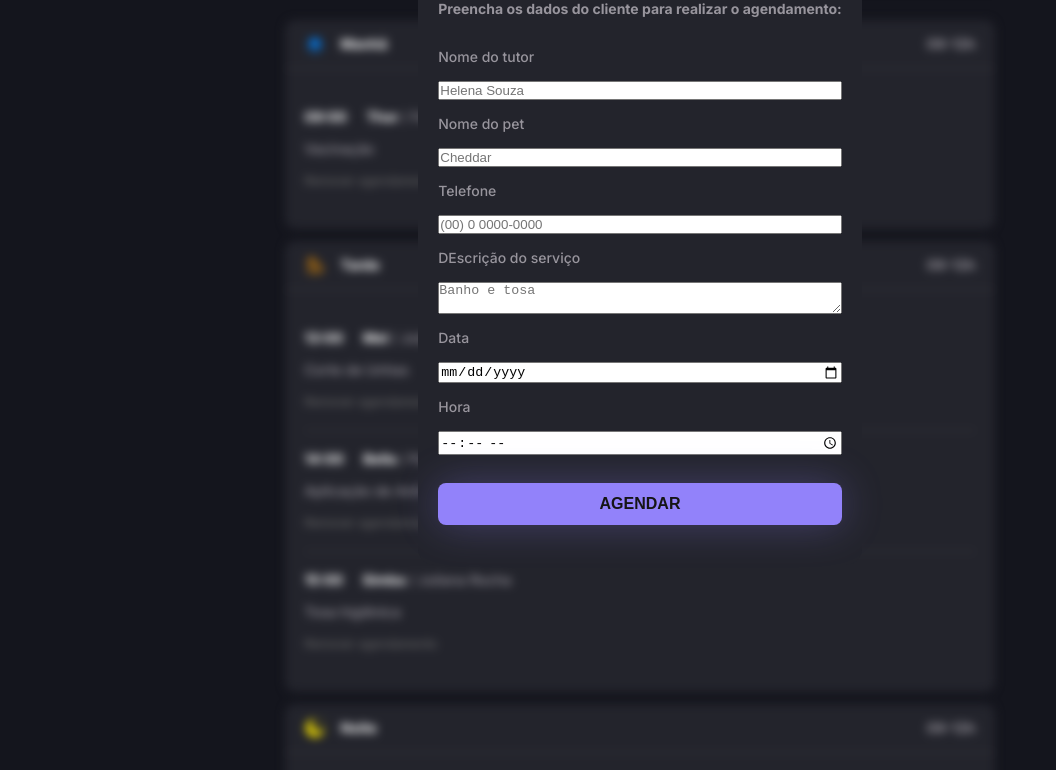
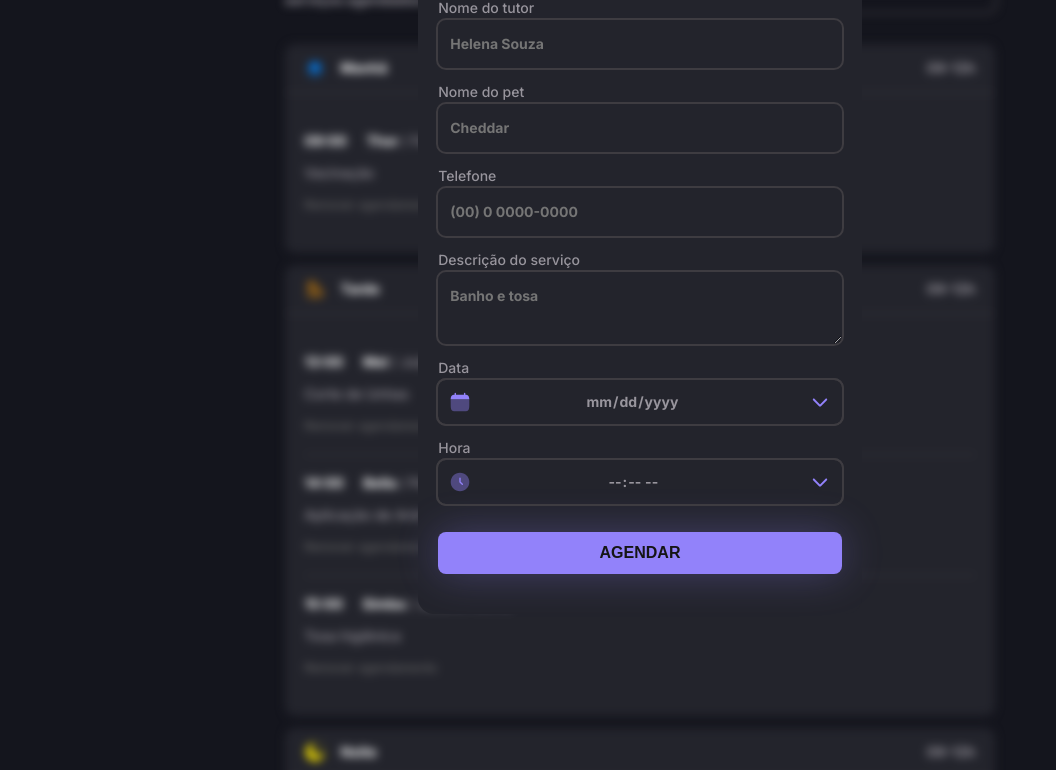
Before and after one commit to jeanpj12/mundoPet, a website built with webpack: page index.html in a window 1280 px wide. Shown: the part 162-932 px from the top of the page, without its empty margins (0-1056 px from the left). Built offline with nearby package versions, Linux system fonts and the light colour scheme.

Commit message:
Estruturação e estilização do pop up

```diff
--- a/index.html
+++ b/index.html
@@ -1,5 +1,6 @@
 <!DOCTYPE html>
 <html lang="en">
+
 <head>
   <meta charset="UTF-8" />
   <meta name="viewport" content="width=device-width, initial-scale=1.0" />
@@ -9,9 +10,9 @@
   <link rel="preconnect" href="https://fonts.gstatic.com" crossorigin />
   <link
     href="https://fonts.googleapis.com/css2?family=Inter+Tight:ital,wght@0,100..900;1,100..900&family=Inter:ital,opsz,wght@0,14..32,100..900;1,14..32,100..900&display=swap"
-      rel="stylesheet"
-    />
+    rel="stylesheet" />
 </head>
+
 <body>
   <header class="container-logo">
     <div class="logo">
@@ -24,15 +25,10 @@
       <div class="header">
         <div>
           <h1>Sua agenda</h1>
-            <span
-              >Aqui você ver todos os clientes e serviços agendados hoje.</span
-            >
+          <span>Aqui você ver todos os clientes e serviços agendados hoje.</span>
         </div>
         <div class="input-date">
-            <img
-              src="./src/assets/icons/Calendar-Minimalistic--Streamline-Solar.svg"
-              alt=""
-            />
+          <img src="./src/assets/icons/Calendar-Minimalistic--Streamline-Solar.svg" alt="" />
           <input type="date" name="date" id="date" />
           <img src="./src/assets/icons/Icon.svg" alt="" />
         </div>
@@ -64,9 +60,7 @@
         <div class="card-area" id="afternoon">
           <header>
             <div>
-                <img
-                  src="./src/assets/icons/Cloud-Sun-4--Streamline-Solar.svg"
-                />
+              <img src="./src/assets/icons/Cloud-Sun-4--Streamline-Solar.svg" />
               <span>Tarde</span>
             </div>
             <strong class="times-between"> 09-12h </strong>
@@ -113,9 +107,7 @@
         <div class="card-area" id="night">
           <header>
             <div>
-                <img
-                  src="./src/assets/icons/Moon-Stars--Streamline-Solar.svg"
-                />
+              <img src="./src/assets/icons/Moon-Stars--Streamline-Solar.svg" />
               <span>Noite</span>
             </div>
             <strong class="times-between"> 09-12h </strong>
@@ -144,56 +136,53 @@
   <div class="popup-area active">
     <div class="container">
       <div class="popup-wrapper">
+        <img src="./src/assets/icons/Close-Small-Fill--Streamline-Rounded-Fill---Material-Symbols.svg" id="close-pop-up">
         <div class="header">
           <div>
             <h1>Agende um atendimento</h1>
-              <span
-                >Preencha os dados do cliente para realizar o agendamento:</span
-              >
+            <span>Preencha os dados do cliente para realizar o agendamento:</span>
           </div>
         </div>
 
         <form>
+
+          <div class="input-wrapper">
             <label for="tutor-name">Nome do tutor</label>
-            <input
-              type="text"
-              name="tutor-name"
-              id="tutor-name"
-              placeholder="Helena Souza"
-            />
-
+            <input type="text" name="tutor-name" id="tutor-name" placeholder="Helena Souza" />
+          </div>
+          <div class="input-wrapper">
             <label for="pet-name">Nome do pet</label>
-            <input
-              type="text"
-              name="pet-name"
-              id="pet-name"
-              placeholder="Cheddar"
-            />
-
+            <input type="text" name="pet-name" id="pet-name" placeholder="Cheddar" />
+          </div>
+          <div class="input-wrapper">
             <label for="telephone">Telefone</label>
-            <input
-              type="text"
-              name="telephone"
-              id="telephone"
-              placeholder="(00) 0 0000-0000"
-            />
-
-            <label for="service-description">DEscrição do serviço</label>
-            <textarea
-              name="service-description"
-              id="service-description"
-              placeholder="Banho e tosa"
-            ></textarea>
-
-            <label for="date">Data</label>
-            <input type="date" name="date" id="date" />
-
+            <input type="text" name="telephone" id="telephone" placeholder="(00) 0 0000-0000" />
+          </div>
+          <div class="input-wrapper">
+            <label for="service-description">Descrição do serviço</label>
+            <textarea name="service-description" id="service-description" placeholder="Banho e tosa"></textarea>
+          </div>
+          <div class="input-wrapper">
+            <label for="date-schedule">Data</label>
+            <div class="input-date">
+            <img src="./src/assets/icons/Calendar-Minimalistic--Streamline-Solar.svg" alt="" />
+            <input type="date" name="date-schedule" id="date-schedule" />
+            <img src="./src/assets/icons/Icon.svg" alt="" />
+            </div>
+          </div>
+          <div class="input-wrapper">
             <label for="hour">Hora</label>
+            <div class="input-time">
+              <img src="./src/assets/icons/Clock-Circle--Streamline-Solar.svg" alt="" />
               <input type="time" />
+              <img src="./src/assets/icons/Icon.svg" alt="" />
+            </div>
+          </div>
         </form>
         <button>Agendar</button>
       </div>
     </div>
   </div>
 </body>
+
 </html>
--- a/src/styles/inputs/date.css
+++ b/src/styles/inputs/date.css
@@ -1,5 +1,5 @@
 .input-date {
-  max-width: 11.43rem;
+  max-width: 100%;
   width: 100%;
   outline: 2px solid var(--border-primary);
   border-radius: 0.5rem;
--- a/src/styles/inputs/index.css
+++ b/src/styles/inputs/index.css
@@ -1 +1,3 @@
 @import url(date.css);
+@import url(time.css);
+@import url(inputs.css);
--- /dev/null
+++ b/src/styles/inputs/inputs.css
@@ -0,0 +1,25 @@
+.input-wrapper {
+    display: flex;
+    flex-direction: column;
+    gap: 0.25rem;
+
+    input, textarea {
+        max-width: 100%;
+        width: 100%;
+        background-color: transparent;
+        border: none;
+        color: var(--content-secondary);
+        font: var(--fw-md) var(--fs-md) / var(--lh-md) var(--ff-inter);
+        outline: 2px solid var(--border-primary);
+        border-radius: 0.5rem;
+        padding: 0.75rem;
+
+        &:hover {
+            outline-color: var(--border-secondary);
+        }
+
+        &:focus {
+            outline-color: var( --border-brand);
+        }
+    }
+}
--- /dev/null
+++ b/src/styles/inputs/time.css
@@ -0,0 +1,54 @@
+.input-time {
+    max-width: 100%;
+    width: 100%;
+    outline: 2px solid var(--border-primary);
+    border-radius: 0.5rem;
+    display: flex;
+    justify-content: space-between;
+    gap: 0.5rem;
+    padding: 0.75rem;
+    position: relative;
+
+    &:hover {
+      outline-color: var(--border-secondary);
+    }
+
+    &:focus, &:focus-within {
+      outline-color: var(--border-brand);
+    }
+
+    & img {
+      width: 1.25rem;
+    }
+
+    input[type="time"] {
+      background-color: transparent;
+      border: none;
+      color: var(--content-secondary);
+      font: var(--fw-md) var(--fs-md) / var(--lh-md) var(--ff-inter);
+      position: absolute;
+      inset: 0;
+      display: flex;
+      flex: 1;
+      justify-content: center;
+      align-items: center;
+      padding-left: 1rem;
+      /* width: 5rem; */
+      z-index: 1;
+      appearance: none;
+
+      &:focus {
+          outline: none;
+      }
+
+      &::-webkit-calendar-picker-indicator {
+        cursor: pointer;
+        opacity: 0;
+        position: absolute;
+        inset: 0;
+        width: 100%;
+        height: 100%;
+        z-index: -1;
+      }
+    }
+  }
--- a/src/styles/popup/pop-up.css
+++ b/src/styles/popup/pop-up.css
@@ -3,6 +3,7 @@
     inset: 0;
     z-index: 100;
     display: none;
+
 
     .popup-wrapper {
         width: 100%;
@@ -12,6 +13,15 @@
         display: flex;
         flex-direction: column;
         gap: 1.75rem;
+        position: relative;
+
+        & #close-pop-up {
+            position: absolute;
+            width: 2.25rem;
+            height: 2.25rem;
+            top: 1rem;
+            right: 1rem;
+        }
 
         & form {
             display: flex;
@@ -26,3 +36,9 @@
     justify-content: center;
     align-items: center;
 }
+
+@media (width > 80em) {
+    #close-pop-up {
+        display: none;
+    }
+  }
--- a/src/styles/utility.css
+++ b/src/styles/utility.css
@@ -2,6 +2,7 @@
     max-width: 100%;
     margin-inline: auto;
     padding: .75rem 1.25rem;
+    position: relative;
 }
 
 @media (width >= 80rem) {
```
Also changed, not shown: dist/index.html, dist/main.js. Lines whose indentation alone changed are shown as unchanged.
